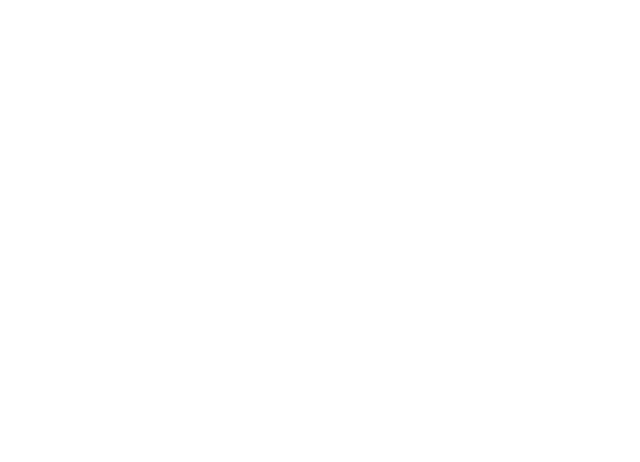
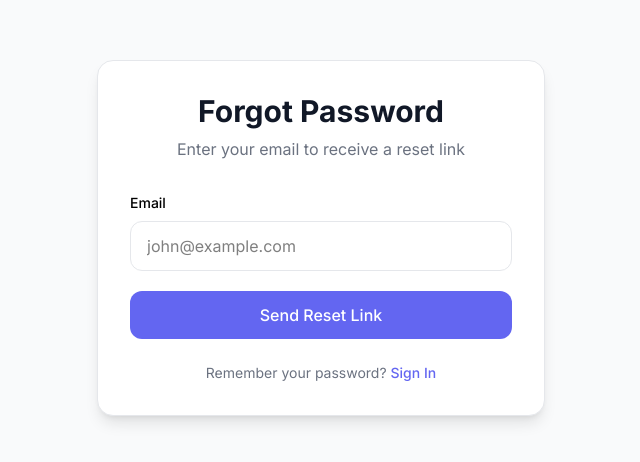
Before and after one commit to Nitesh-77-notty/Expenses_Tracker, a React app in the folder frontend/: page /forgot-password in a window 1280 px wide. Before the commit this address had no page. Shown: the part 162-624 px from the top of the page, without its empty margins (319-959 px from the left). Built offline with nearby package versions, Linux system fonts and the light colour scheme; the HTML template or start-up script is replaced by a standard one.

Commit message:
Feat: add forgot password page UI

```diff
--- a/frontend/src/App.jsx
+++ b/frontend/src/App.jsx
@@ -8,12 +8,14 @@
 import Analytics from "./pages/Analytics";
 import Login from "./pages/Login";
 import Register from "./pages/Register.jsx";
+import ForgotPassword from "./pages/ForgotPassword.jsx";
 
 const App = () => {
   return (
     <Routes>
       <Route path="/login" element={<Login />} />
       <Route path="/register" element={<Register />} />
+      <Route path="/forgot-password" element={<ForgotPassword />} />
 
       <Route
         path="/"
--- /dev/null
+++ b/frontend/src/pages/ForgotPassword.jsx
@@ -0,0 +1,47 @@
+import React from "react";
+
+const ForgotPassword = () => {
+  return (
+    <div className="min-h-screen bg-[var(--color-background)] flex">
+      <div className="flex-1 flex items-center justify-center p-6">
+        <div className="w-full max-w-md bg-[var(--color-surface)] border border-[var(--color-border)] rounded-2xl shadow-lg p-8">
+          <div className="mb-8 text-center">
+            <h2 className="text-3xl font-bold text-[var(--color-text-primary)]">
+              Forgot Password
+            </h2>
+            <p className="mt-2 text-[var(--color-text-muted)]">
+              Enter your email to receive a reset link
+            </p>
+          </div>
+
+          <form className="space-y-5">
+            <div>
+              <label className="block mb-2 text-sm font-medium">Email</label>
+              <input
+                type="email"
+                placeholder="john@example.com"
+                className="w-full px-4 py-3 rounded-xl border border-[var(--color-border)]"
+              />
+            </div>
+
+            <button
+              type="submit"
+              className="w-full bg-[var(--color-accent)] text-white py-3 rounded-xl font-medium"
+            >
+              Send Reset Link
+            </button>
+          </form>
+
+          <p className="text-center mt-6 text-sm text-[var(--color-text-muted)]">
+            Remember your password?{" "}
+            <button className="text-[var(--color-accent)] font-medium">
+              Sign In
+            </button>
+          </p>
+        </div>
+      </div>
+    </div>
+  );
+};
+
+export default ForgotPassword;
```
